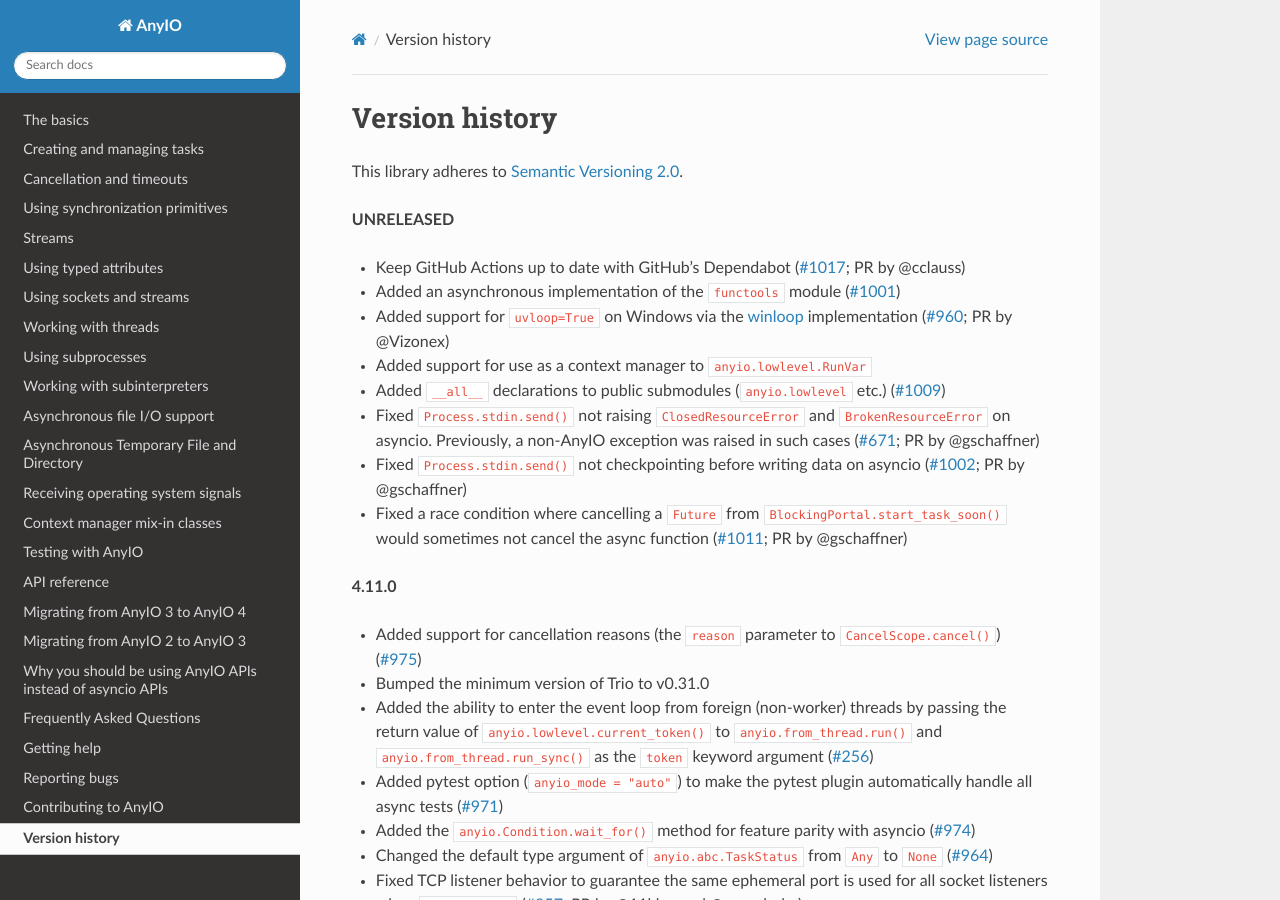
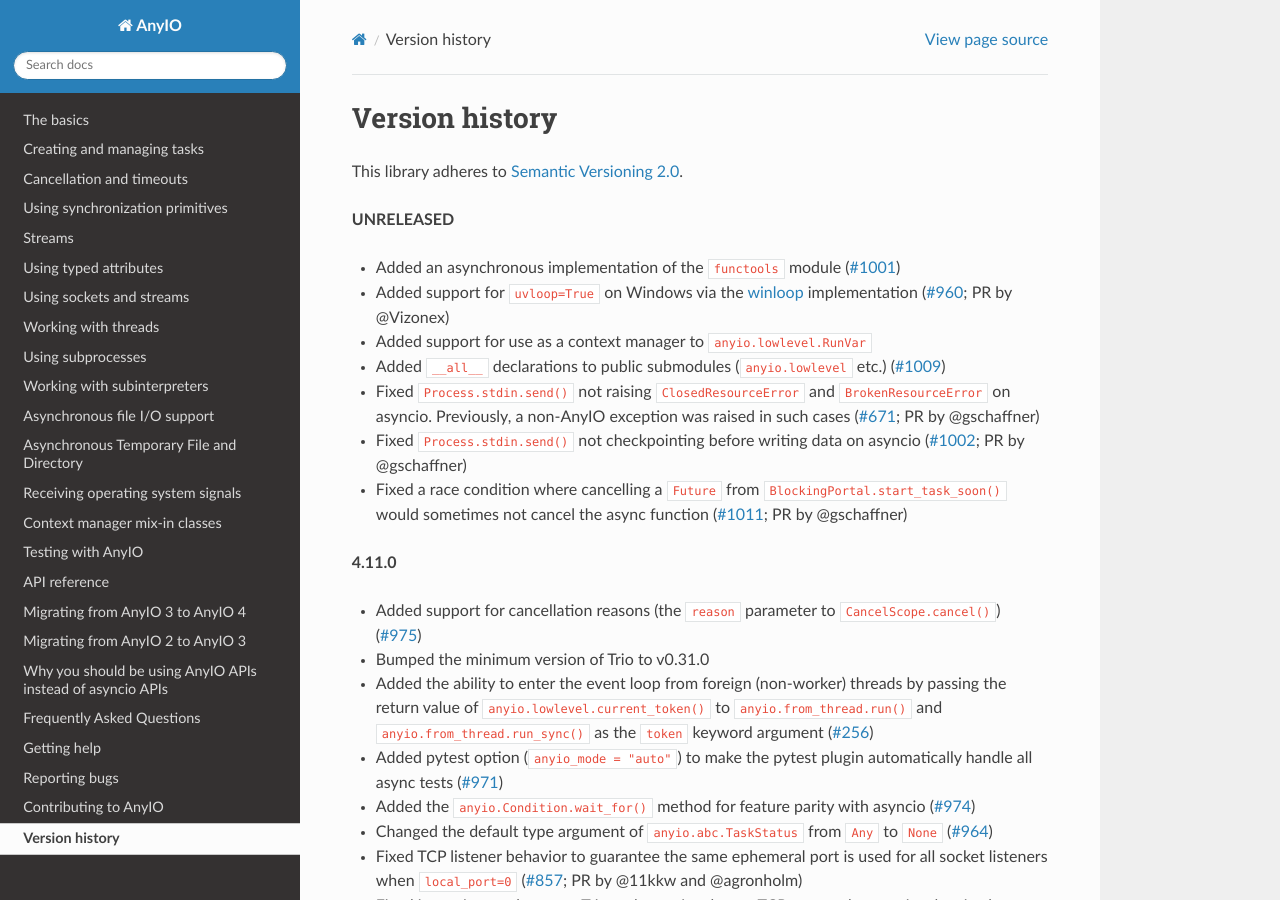
Before and after one commit to agronholm/anyio, a Sphinx documentation site: the page built from docs/versionhistory.rst, in a window 1280 px wide and 900 px high. Built offline with Sphinx 7.4.7 and the Read the Docs theme 3.1.0, drawn with Linux system fonts in a browser that asks for light colours; the version number could not be read and is left out.

Commit message:
revert docs/versionhistory.rst

```diff
--- a/docs/versionhistory.rst
+++ b/docs/versionhistory.rst
@@ -5,8 +5,6 @@ This library adheres to `Semantic Versioning 2.0 <http://semver.org/>`_.
 
 **UNRELEASED**
 
-- Keep GitHub Actions up to date with GitHub's Dependabot
-  (`#1017 <https://github.com/agronholm/anyio/pull/1017>`_; PR by @cclauss)
 - Added an asynchronous implementation of the ``functools`` module
   (`#1001 <https://github.com/agronholm/anyio/pull/1001>`_)
 - Added support for ``uvloop=True`` on Windows via the winloop_ implementation
```
